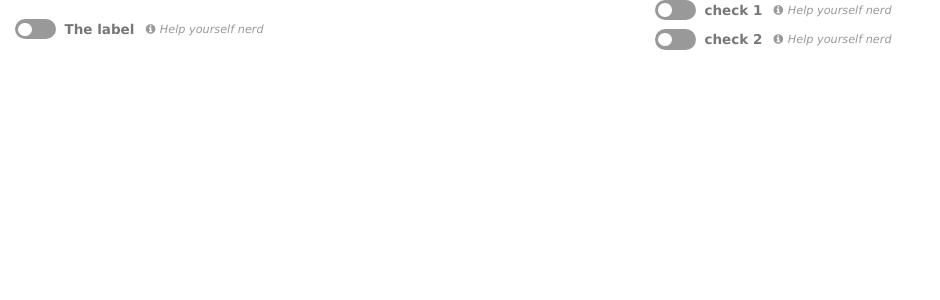
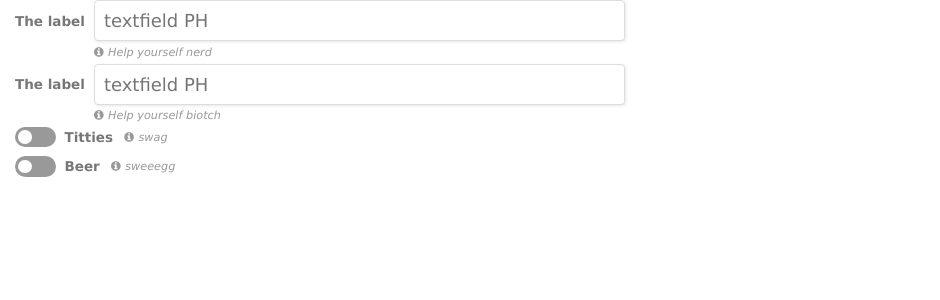
Before and after one commit to jimmyjames88/vueforms, a Vue app: page / in a window 1280 px wide. Shown: the top 300 px of the page, without its empty margins (0-940 px from the left). Built offline with nearby package versions, Linux system fonts and the light colour scheme.

Commit message:
created VueForm component to wrap field components, added slider field, tweaked radio/checkboxes for Radio/Checkbox groups

```diff
--- a/src/App.vue
+++ b/src/App.vue
@@ -1,37 +1,79 @@
 <template>
     <div id="app">
-        <div class="row">
-			<Checkbox :field="form[2]" />
-			<CheckboxGroup :group="form[3]" />
-        </div>
+        <VueForm :formData="form" />
     </div>
 </template>
 
 <script>
+import VueForm from './components/VueForm.vue'
 import Textfield from './components/Textfield.vue'
 import Checkbox from './components/Checkbox.vue'
 import RadioButton from './components/RadioButton.vue'
 import RadioButtonGroup from './components/RadioButtonGroup.vue'
 import CheckboxGroup from './components/CheckboxGroup.vue'
+import Slider from './components/Slider.vue'
 
 export default {
     name: 'app',
     components: {
+        VueForm,
         Textfield,
 		Checkbox,
 		RadioButton,
 		RadioButtonGroup,
-		CheckboxGroup
+		CheckboxGroup,
+        Slider
     },
+
     data() {
         return {
-            form: [
-                // 1
+            form:  {
+                title: '',
+                attributes: {
+
+                },
+                fields: [
                     {
+                        fieldType: Textfield,
+                        field: {
                             name: 'FieldName',
                             id: 'field-id',
                             label: 'The label',
                             help: 'Help yourself nerd',
+                            // required: true,
+
+                            inline: true,
+                            columns: 6,
+
+                            attributes: {
+                                class: 'form-control',
+                                placeholder: 'textfield PH',
+                                type: 'password'
+                            },
+
+                            events: {
+                                blur(){
+                                    console.log('WEOW!')
+                                }
+                            },
+
+                            validation: {
+                                front: {
+                                    email: true,
+                                    max: 10
+                                },
+                                laravel: ''
+                            }
+                        }
+                    },
+
+                    {
+                        fieldType: Textfield,
+                        field: {
+                            name: 'FieldName2',
+                            id: 'field-id2',
+                            label: 'The label',
+                            help: 'Help yourself biotch',
                             // required: true,
 
                             inline: true,
@@ -62,109 +104,35 @@ export default {
                                 },
                                 laravel: ''
                             }
-                },
-
-                // 2
-                {
-                    name: 'FieldName2',
-                    id: 'field-id2',
-                    label: 'The label',
-                    help: 'Help yourself nerd',
-                    inline: true,
-                    columns: 6,
-
-                    attributes: {
-                        class: 'form-control',
-                        placeholder: 'textfield PH'
-                    },
-
-                    events: {
-
-                    },
-
-                    validation: {
-                        front: {
-                            email: true,
-                            max: 10
-                        },
-                        laravel: ''
                         }
                     },
 
-				// 3
                     {
-                    name: 'FieldName',
-                    id: 'field-id3',
-                    label: 'The label',
-                    help: 'Help yourself nerd',
-                    // required: true,
-
-                    inline: true,
+                        fieldType: CheckboxGroup,
+                        group: {
+                            inline: false,
+                            help: 'yolo',
                             columns: 6,
-
-                    events: {
-						checked() {
-							console.log('checked')
-						},
-						unchecked() {
-							console.log('unchecked')
-						}
-                    },
-
-                    validation: {
-                        front: {
-                            email: true,
-                            max: 10
-                        },
-                        laravel: ''
-                    }
-                },
-
-				// RBG 4+5 [3]
-				{
-					label: 'Radio Button Group',
-					help: 'Sup dawg?',
-					columns: 4,
-					//inline: true,
-
                             fields: [
                                 {
-		                    name: 'RadioGroup',
-		                    id: 'field-id4',
-		                    label: 'check 1',
-		                    help: 'Help yourself nerd',
-		                    // required: true,
+                                    label: 'Titties',
+                                    name: 'Checkbox1',
+                                    id: 'cbg1',
                                     inline: true,
-
-							events: {
-								click() {
-									console.log('clicked');
+                                    help: 'swag',
                                 },
-
-								checked() {
-									console.log('checked');
-								},
-
-								unchecked() {
-									console.log('unchecked');
-								}
-							}
-		                },
-
-						// 5
                                 {
-		                    name: 'RadioGroup',
-		                    id: 'field-id5',
-		                    label: 'check 2',
-		                    help: 'Help yourself nerd',
-		                    // required: true,
+                                    label: 'Beer',
+                                    name: 'Checkbox2',
+                                    id: 'cbg2',
                                     inline: true,
+                                    help: 'sweeegg',
                                 }
                             ]
                         }
-				// 4
-
+                    }
                 ]
+            }
         }
     }
 }
--- a/src/components/Checkbox.vue
+++ b/src/components/Checkbox.vue
@@ -64,6 +64,7 @@ export default {
 			position: absolute;
 			width: 0;
 			height: 0;
+			visibility: hidden;
 		}
 	}
 
--- a/src/components/RadioButton.vue
+++ b/src/components/RadioButton.vue
@@ -68,7 +68,6 @@ export default {
 			left: 1px;
 		}
 
-
 		.switch {
 			border-radius: 50%;
 			background-color: #FFF;
--- /dev/null
+++ b/src/components/Slider.vue
@@ -0,0 +1,85 @@
+<template>
+<div class="slider" :class="columnsClass">
+    <label v-if="field.label">{{ field.label }}</label>
+    <div class="slider-wrapper">
+        <input
+            :name="field.name"
+            :id="field.id || field.name"
+            type="range"
+            :min="field.range[0]"
+            :max="field.range[1]"
+            :step="field.step"
+            v-model="value">
+        <div class="slider-value">{{ value }}</div>
+    </div>
+    <div v-if="field.help" class="help">{{ field.help }}</div>
+</div>
+</template>
+
+<script>
+import Base from '../assets/Base.js'
+
+export default {
+    name: 'Slider',
+    mixins: [ Base ],
+    props: [ 'field' ],
+
+    data() {
+        return {
+            value: 50
+        }
+    }
+}
+</script>
+
+<style lang="scss">
+.slider {
+
+    .slider-wrapper {
+        display: flex;
+        align-items: center;
+        color: #777;
+
+        .slider-value {
+            margin: 0 0 0 0.25em;
+            font-size: 0.75rem;
+            font-weight: bold;
+            color: #BBB;
+            min-width: 3em;
+            text-align: center;
+        }
+    }
+
+    input[type='range'] {
+        -webkit-appearance: none;  /* Override default CSS styles */
+        appearance: none;
+        width: 100%; /* Full-width */
+        height: 1.5em; /* Specified height */
+        background: #999; /* Grey background */
+        outline: none; /* Remove outline */
+        -webkit-transition: .2s; /* 0.2 seconds transition on hover */
+        transition: opacity .2s;
+        border-radius: 500px;
+        padding: 0.25em;
+
+        &::-webkit-slider-thumb {
+            -webkit-appearance: none; /* Override default look */
+            appearance: none;
+            width: 2em; /* Set a specific slider handle width */
+            height: 1em; /* Slider handle height */
+            background: #FFF; /* Green background */
+            cursor: pointer; /* Cursor on hover */
+            border-radius: 500px;
+        }
+
+        &::-moz-range-thumb {
+            width: 2em; /* Set a specific slider handle width */
+            height: 1em; /* Slider handle height */
+            background: #FFF; /* Green background */
+            cursor: pointer; /* Cursor on hover */
+            border-radius: 500px;
+            border: none;
+        }
+    }
+}
+</style>
--- /dev/null
+++ b/src/components/VueForm.vue
@@ -0,0 +1,47 @@
+<template>
+    <form ref="form">
+
+    </form>
+</template>
+
+<script>
+import Vue from 'vue'
+import Base from '../assets/Base.js'
+
+export default {
+    name: 'VueForm',
+
+    props: [ 'formData' ],
+
+    data() {
+        return {
+            form: {}
+        }
+    },
+
+    mounted() {
+        this.form = this.formData;
+        console.log(this.form)
+        for (let formField in this.form.fields) {
+            let ComponentClass = Vue.extend(this.form.fields[formField].fieldType)
+
+            if(this.form.fields[formField].field)
+                var formData = { field: this.form.fields[formField].field }
+            else if(this.form.fields[formField].group)
+                var formData = { group: this.form.fields[formField].group }
+
+
+            let instance = new ComponentClass({
+                propsData: formData
+            });
+            instance.$mount();
+            this.$refs.form.appendChild(instance.$el)
+        }
+
+    },
+}
+</script>
+
+<style lang="scss">
+
+</style>
```
Lines whose indentation alone changed are shown as unchanged.
